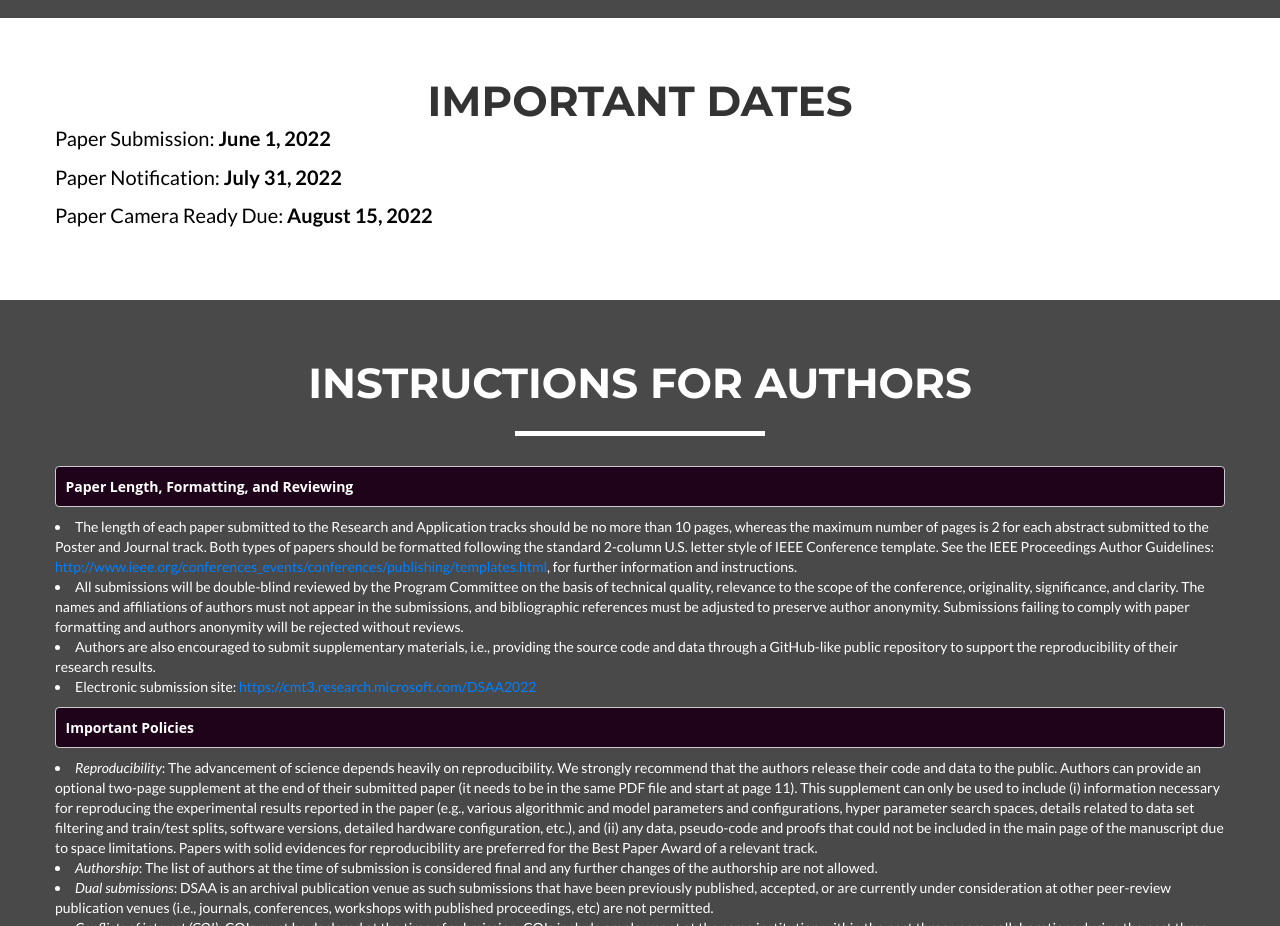
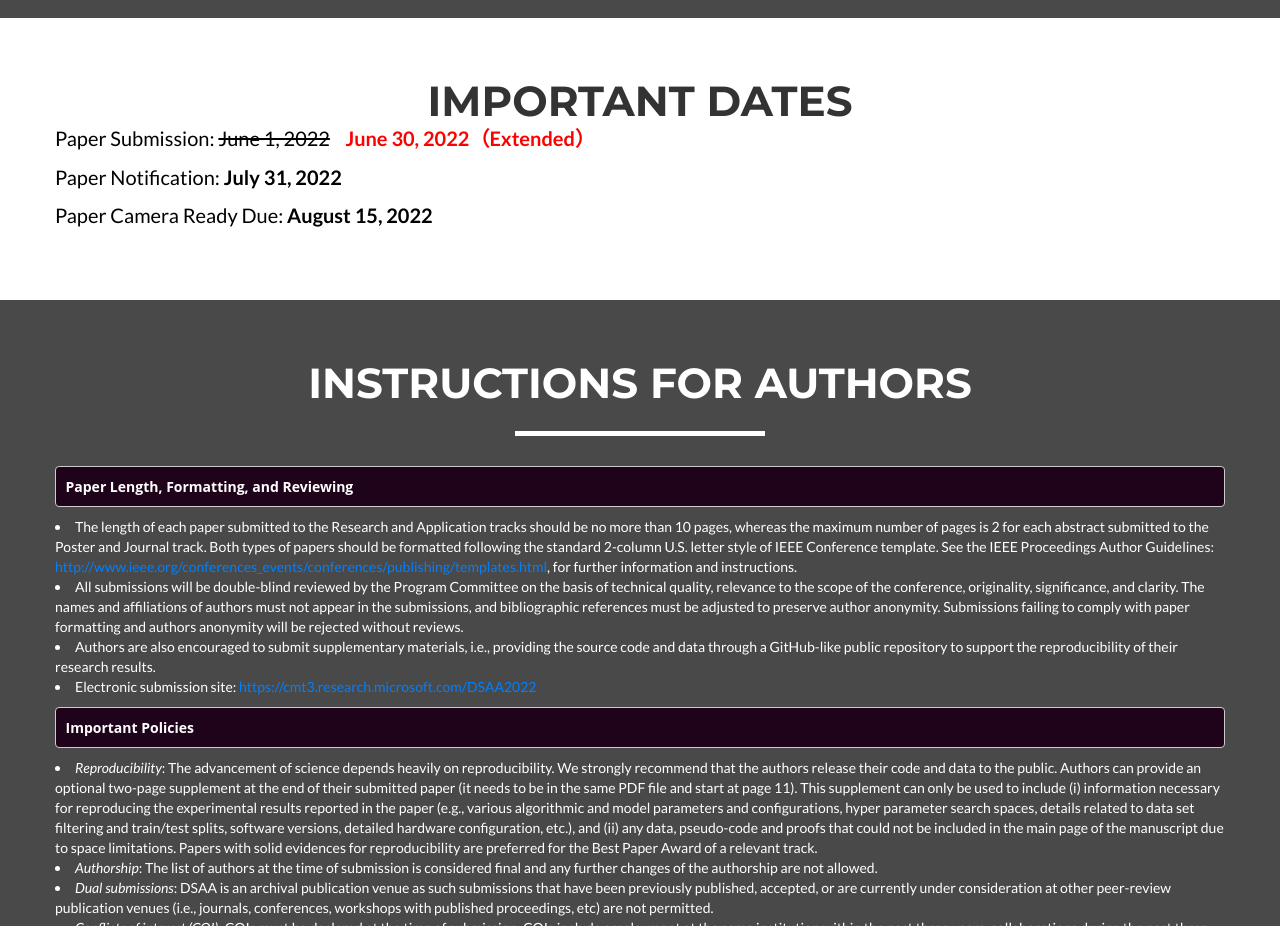
Before and after one commit to dsaa22/dsaa22.github.io, a plain HTML site: page index.html in a window 1280 px wide. Shown: the part 1700-2626 px from the top of the page. Drawn offline with nearby package versions, Linux system fonts and the light colour scheme.

Commit message:
Add files via upload

```diff
--- a/index.html
+++ b/index.html
@@ -119,9 +119,11 @@
 <p>Nowadays, the renaissance of artificial intelligence (AI) has attracted huge attention in everyday real life. Recommender systems, as one of the most popular applications of AI, have already become an indispensable means for helping web users identify the most relevant information/services in the era of information overload. The applications of such systems are multi-faceted, including targeted advertising, intelligent financial assistant, and e-commerce, and are bringing immense convenience to people’s daily lives. However, despite rapid advances in recommendation, the increasing public awareness of the trustworthiness of recommender systems has now introduced higher expectations on relevant research.
 <br><br>The Special session on “Data Science and Artificial Intelligence Enabled Trustworthy Recommendations” aims to engage with active researchers from recommendation communities and deliver the state-of-the-art research insights into the core challenges in the algorithmic trustworthiness. Firstly, the unprecedentedly growing heterogeneity in real-world recommendation data has been challenging the adaptivity of contemporary algorithms to various settings, e.g., interest drift of users, cold-start users/items, highly interaction sparsity, and multimodal content. Secondly, trustworthy recommendation approaches should also be robust, secure, interpretable, privacy-preserving, and fair.
 <br><br> Call for papers of two related workshops:
-<li>ICDM 2022 Workshop on Advanced Neural Algorithms and Theories for Recommender System [<a href="https://neurec22.github.io/" style='color:#0080ff'>NeuRec22</a>]</li>
-<li>KDD 2022 Workshop on Data Science and Artificial Intelligence for Responsible Recommendations [<a href="https://rrs2022.github.io" style='color:#0080ff'>DS4RRS</a>] </li></p>
-		    </div>
+<li>ICDM 2022 Workshop on Advanced Neural Algorithms and Theories for
+Recommender System [<a href="https://neurec22.github.io/" style='color:#0080ff'>NeuRec22</a>]</li>
+<li>KDD 2022 Workshop on Data Science and Artificial Intelligence
+for Responsible Recommendations [<a href="https://rrs2022.github.io" style='color:#0080ff'>DS4RRS</a>] </li></p>
+                </div>
 
         </div>
     </div>
@@ -167,7 +169,7 @@
                     <h2>Important Dates</h2>
                 </div>
 				<div style="color:black">
-				<p>Paper Submission:	<b>June 1, 2022</b></p>
+				<p>Paper Submission:	<del>June 1, 2022</del>&nbsp;&nbsp;&nbsp;&nbsp;<b style="color:red">June 30, 2022（Extended） </b></p>
 				<p>Paper Notification:	<b>July 31, 2022</b></p>
 				<p>Paper Camera Ready Due:	<b>August 15, 2022</b></p>
 			</div>
```
